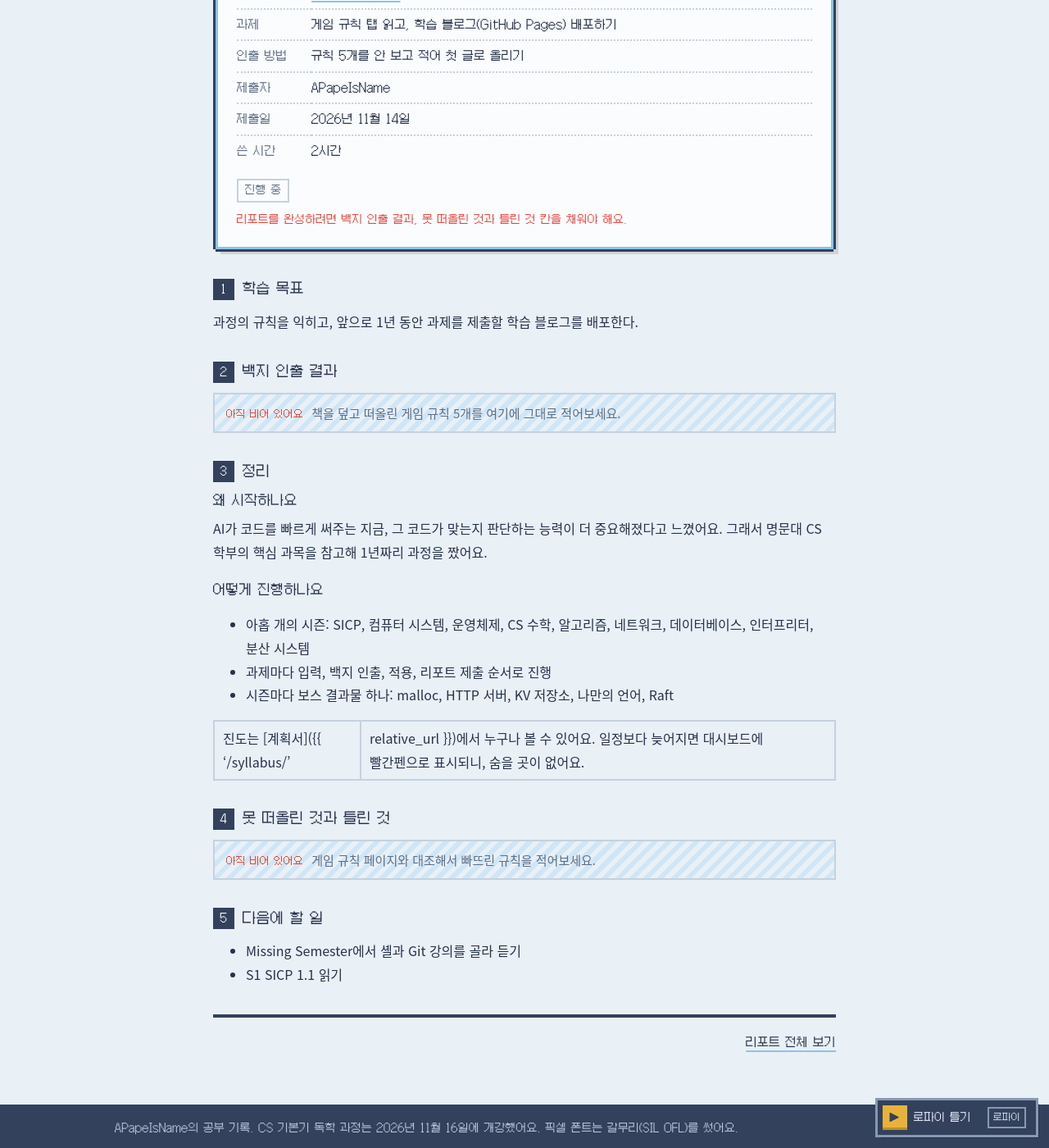
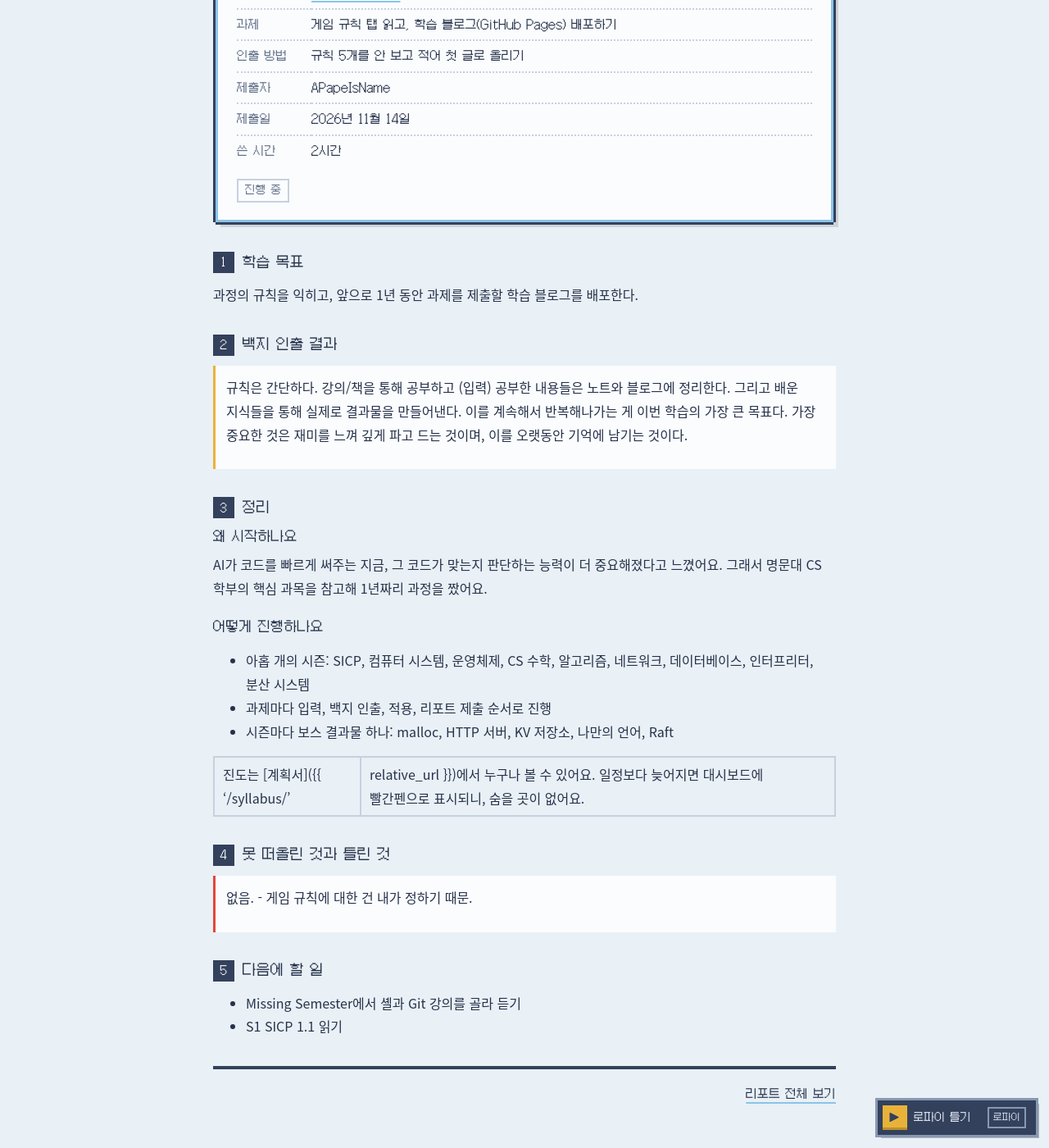
Before and after one commit to APapeIsName/APapeIsName.github.io, a Jekyll site: the page built from _posts/2026-11-14-S0-69fab2-0900.md, in a window 1280 px wide and 1400 px high, scrolled down 277 px. Shown: the whole window at 82% size. Built offline with Jekyll 4.4.1, drawn with Linux system fonts in a browser that asks for light colours.

Commit message:
리포트 수정: 개강 리포트, 1년짜리 CS 독학 과정을 시작합니다

```diff
--- a/_posts/2026-11-14-S0-69fab2-0900.md
+++ b/_posts/2026-11-14-S0-69fab2-0900.md
@@ -7,6 +7,8 @@ hours: 2
 complete: false
 recalled: false
 goal: "과정의 규칙을 익히고, 앞으로 1년 동안 과제를 제출할 학습 블로그를 배포한다."
+recall_note: "규칙은 간단하다. 강의/책을 통해 공부하고 (입력) 공부한 내용들은 노트와 블로그에 정리한다. 그리고 배운 지식들을 통해 실제로 결과물을 만들어낸다. 이를 계속해서 반복해나가는 게 이번 학습의 가장 큰 목표다. \n가장 중요한 것은 재미를 느껴 깊게 파고 드는 것이며, 이를 오랫동안 기억에 남기는 것이다."
+gaps: "없음. - 게임 규칙에 대한 건 내가 정하기 때문."
 next_steps: "- Missing Semester에서 셸과 Git 강의를 골라 듣기\n- S1 SICP 1.1 읽기"
 ---
 
```
